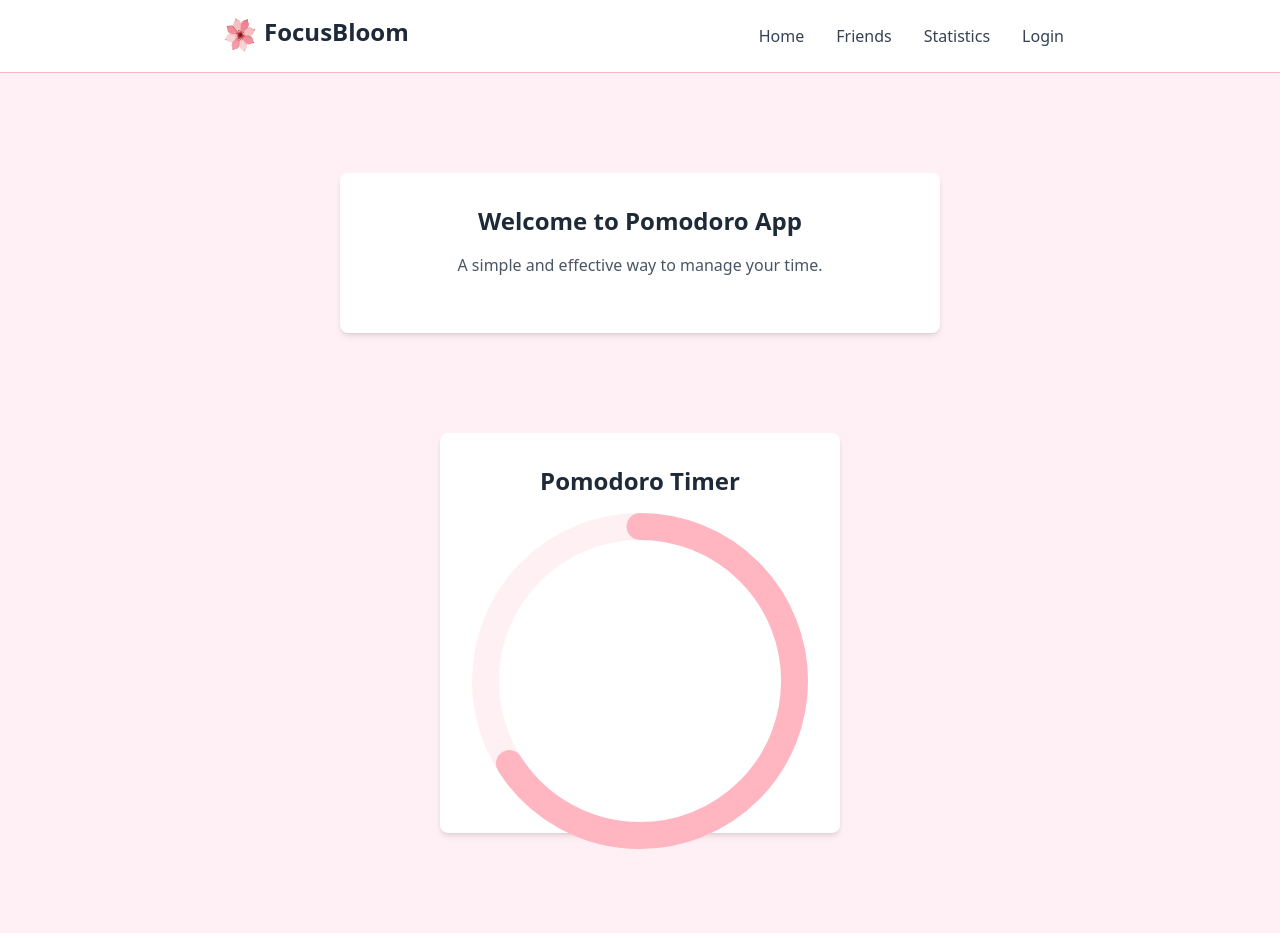
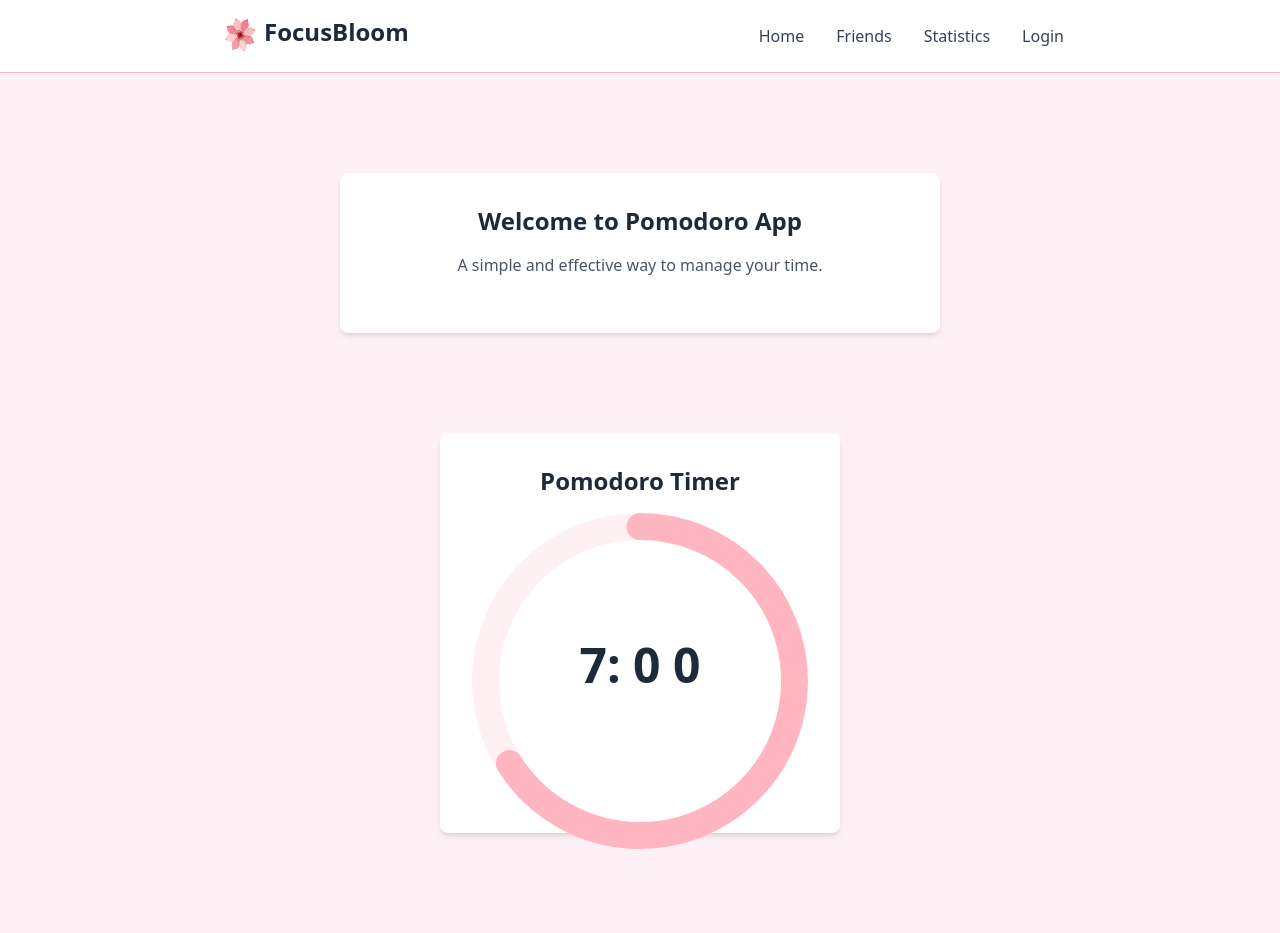
Before and after one commit to CristiSx/PromoDoroApp, a React (Vite) app in the folder promodoro-app/: page / in a window 1280 px wide. Shown: the top 933 px of the page. Built offline with nearby package versions, Linux system fonts and the light colour scheme.

Commit message:
modificari cronometru

```diff
--- a/promodoro-app/src/components/Home.tsx
+++ b/promodoro-app/src/components/Home.tsx
@@ -17,7 +17,7 @@ const Home = () => {
             <p className="text-gray-600 mb-6">A simple and effective way to manage your time.</p>
         </div>
 
-        <div className="mt-[100px] bg-white p-8 rounded-lg shadow-md w-[400px] h-[400px] text-center" >
+        <div className="relative mt-[100px] bg-white p-8 rounded-lg shadow-md w-[400px] h-[400px] text-center" >
           <h2 className="text-2xl text-[#1F2A38] font-bold mb-4">Pomodoro Timer</h2>
               <CircularProgressbar value={66}
                 styles={buildStyles({
@@ -25,7 +25,9 @@ const Home = () => {
                   trailColor: '#fff0f3', // Lighter shade for the trail
                 })}
               />
-          <Timer time={425}/>
+           <div className="absolute inset-0 flex items-center justify-center">
+            <Timer time={425} />
+           </div>
         </div>
 
         <div className="mt-[500px]"></div> {/* Spacer to push the button down */ }
```
